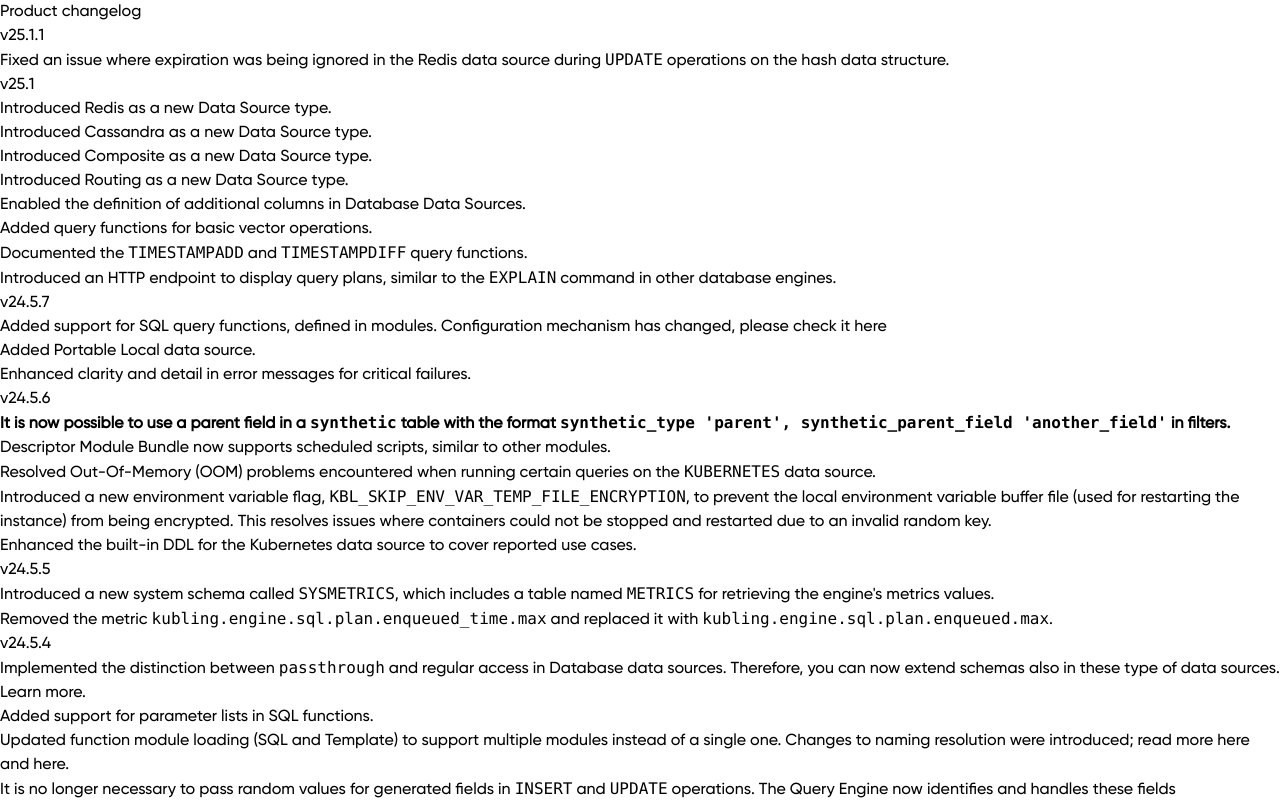
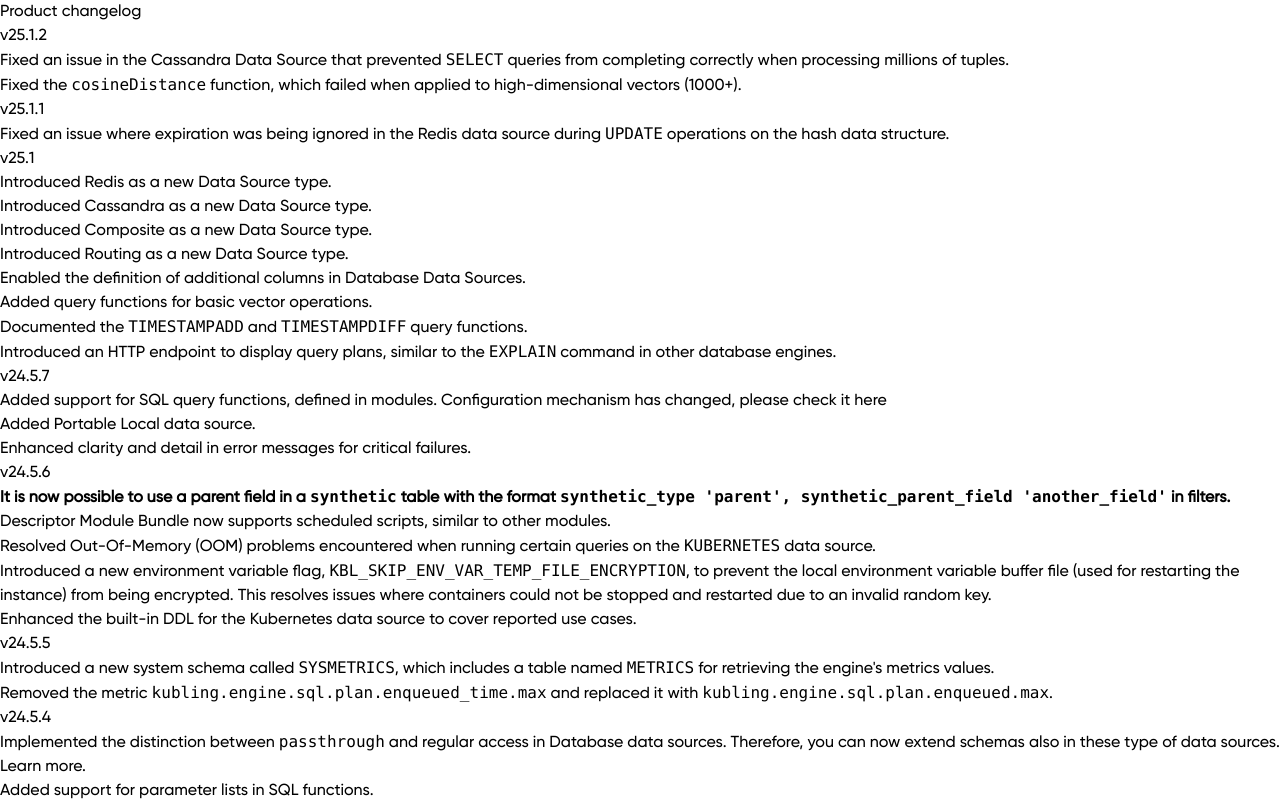
Before and after one commit to kubling-community/kubling-docs, a Next.js app: page /changelog in a window 1280 px wide. Shown: the top 801 px of the page. Built offline with nearby package versions, Linux system fonts and the light colour scheme.

Commit message:
Documentation update for v25.1.2 fixes.

```diff
--- a/pages/changelog.mdx
+++ b/pages/changelog.mdx
@@ -1,4 +1,8 @@
 # Product changelog
+
+## v25.1.2
+- Fixed an issue in the Cassandra Data Source that prevented `SELECT` queries from completing correctly when processing millions of tuples.
+- Fixed the `cosineDistance` function, which failed when applied to high-dimensional vectors (1000+).
 
 ## v25.1.1
 - Fixed an issue where expiration was being ignored in the Redis data source during `UPDATE` operations on the hash data structure.
```
Also changed, not shown: 1 other file (tests, documents, lock files or other folders).
